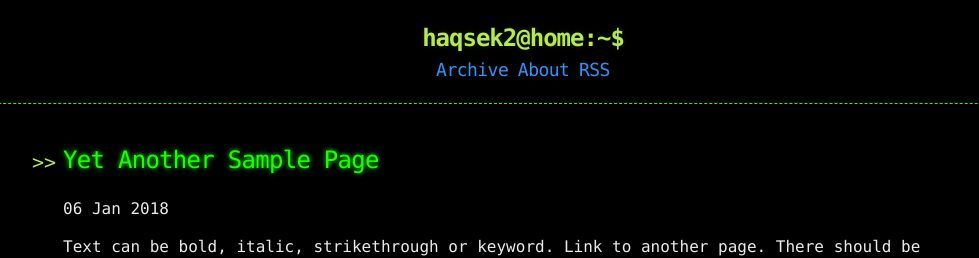
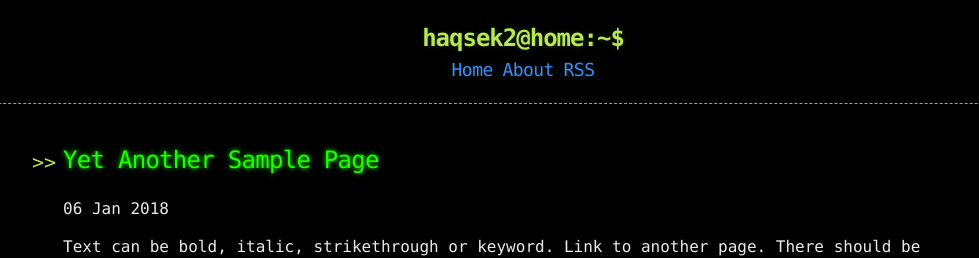
Before and after one commit to haqsek2/haqsek2.github.io, a Jekyll site: the page built from index.html, in a window 1280 px wide. Shown: the top 258 px of the page, without its empty margins (117-1096 px from the left). Built offline with Jekyll 4.4.1, drawn with Linux system fonts in a browser that asks for light colours; the list of posts is cut into pages by our own code.

Commit message:
Update links.html

```diff
--- a/_includes/links.html
+++ b/_includes/links.html
@@ -1,3 +1,3 @@
-<a href="{{ "/archive" | prepend: site.baseurl | replace: '//', '/' }}"><h2 class="header-link">Archive</h2></a>
+<a href="{{ "/index.html" | prepend: site.baseurl | replace: '//', '/' }}"><h2 class="header-link">Home</h2></a>
 <a href="{{ "/about" | prepend: site.baseurl | replace: '//', '/' }}"><h2 class="header-link">About</h2></a>
 <a href="{{ "/atom.xml" | prepend: site.baseurl | replace: '//', '/' }}"><h2 class="header-link">RSS</h2></a>
```
